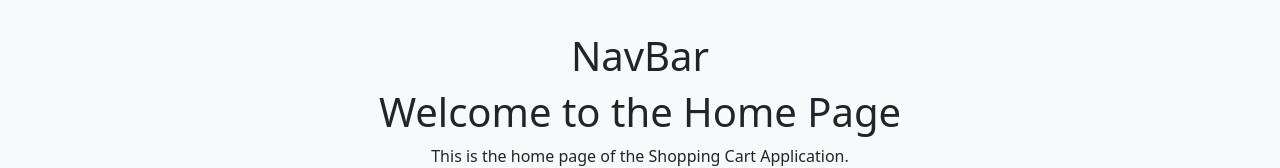
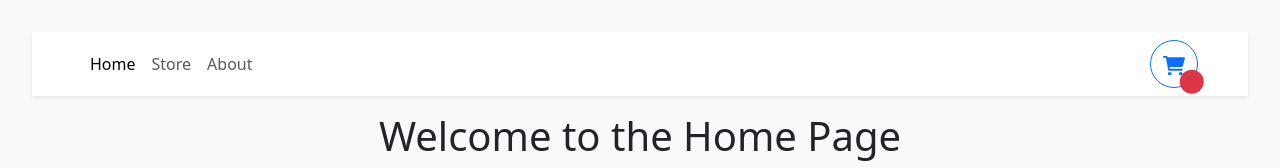
Before and after one commit to faddah/advanced-shopping-cart-react-typescript, a React (Vite) app in the folder shopping-cart/: page / in a window 1280 px wide. Shown: the top 168 px of the page. Built offline with nearby package versions, Linux system fonts and the light colour scheme.

Commit message:
Created NavBar and using NavLink from react-router-dom to do routing / navigation.

```diff
--- a/shopping-cart/src/components/NavBar.tsx
+++ b/shopping-cart/src/components/NavBar.tsx
@@ -1,16 +1,36 @@
-import { Home } from "../pages/Home";
-import { Store } from "../pages/Store";
-import { About } from "../pages/About";
+import { Button, Container, Navbar, Nav } from "react-bootstrap";
+import { NavLink } from "react-router-dom";
 
 export function NavBar() {
     return (
-        <h1>NavBar</h1>
-        // <nav>
-        //     <ul>
-        //         <li><a href="/">{ <Home /> }</a></li>
-        //         <li><a href="/store">{ <Store /> }</a></li>
-        //         <li><a href="/about">{ <About /> }</a></li>
-        //     </ul>
-        // </nav>
+        <Navbar sticky="top" className="bg-white shadow-sm mb-3">
+            <Container>
+                <Nav className="me-auto">
+                    <Nav.Link to="/" as={NavLink}>Home</Nav.Link>
+                    <Nav.Link to="/store" as={NavLink}>Store</Nav.Link>
+                    <Nav.Link to="/about" as={NavLink}>About</Nav.Link>
+                </Nav>
+                <Button style={{ width: "3rem", height: "3rem", position: "relative" }} variant="outline-primary" className="rounded-circle">
+                    <svg
+                        xmlns="http://www.w3.org/2000/svg"
+                        viewBox="0 0 576 512"
+                        fill="currentColor"
+                        >
+                        <path d="M96 0C107.5 0 117.4 8.19 119.6 19.51L121.1 32H541.8C562.1 32 578.3 52.25 572.6 72.66L518.6 264.7C514.7 278.5 502.1 288 487.8 288H170.7L179.9 336H488C501.3 336 512 346.7 512 360C512 373.3 501.3 384 488 384H159.1C148.5 384 138.6 375.8 136.4 364.5L76.14 48H24C10.75 48 0 37.25 0 24C0 10.75 10.75 0 24 0H96zM128 464C128 437.5 149.5 416 176 416C202.5 416 224 437.5 224 464C224 490.5 202.5 512 176 512C149.5 512 128 490.5 128 464zM512 464C512 490.5 490.5 512 464 512C437.5 512 416 490.5 416 464C416 437.5 437.5 416 464 416C490.5 416 512 437.5 512 464z" />
+                    </svg>
+                    <div className="rounded-circle bg-danger d-flex justify-content-center align-items-center" style={{
+                        color: "white",
+                        width: "1.5rem",
+                        height: "1.5rem",
+                        position: "absolute",
+                        bottom: 0,
+                        right: 0,
+                        transform: "translate(28%, 28%)"
+                    }}>
+
+                    </div>
+                </Button>
+            </Container>
+        </Navbar>
     );
 }
```
